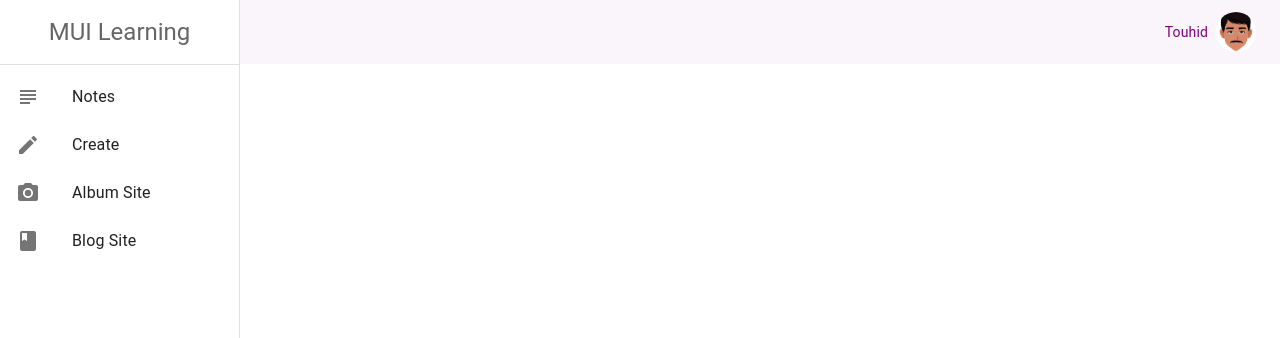
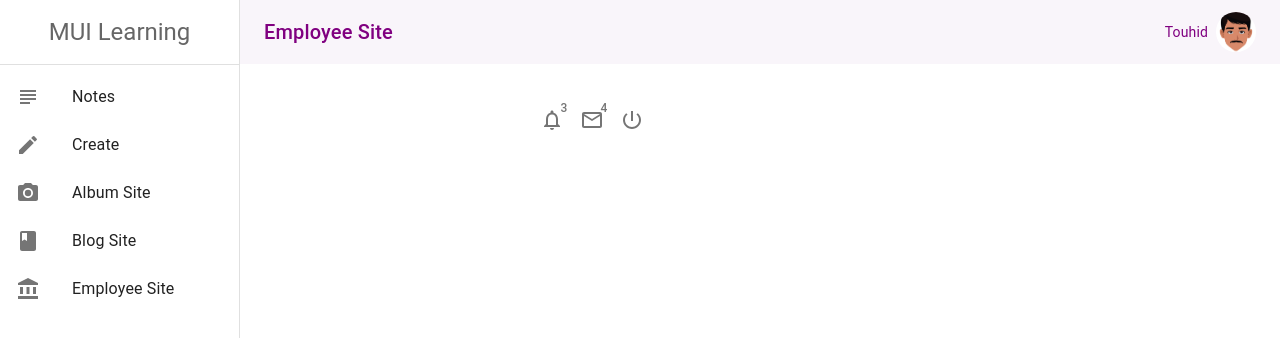
Before and after one commit to touhidalam09/learningMaterial-UI, a React (Create React App) app: page /employee in a window 1280 px wide. Shown: the top 338 px of the page. Built offline with nearby package versions, Linux system fonts and the light colour scheme.

Commit message:
emp site branch

```diff
--- a/src/App.js
+++ b/src/App.js
@@ -6,6 +6,7 @@ import Layouts from './components/Layouts';
 import Album from './album/Album';
 import { CssBaseline } from '@mui/material';
 import Blog from './Blog/Blog';
+import IndexEmployee from './employee';
 
 function App() {
   return (
@@ -27,6 +28,9 @@ function App() {
             <Route path="/blog">
               <Blog />
             </Route>
+            <Route path="/employee">
+              <IndexEmployee />
+            </Route>
           </Switch>
         </Layouts>
       </Router>
--- a/src/Blog/Header.jsx
+++ b/src/Blog/Header.jsx
@@ -4,6 +4,7 @@ import MenuIcon from '@mui/icons-material/Menu';
 import NotificationsIcon from '@mui/icons-material/Notifications';
 import PeopleAltIcon from '@mui/icons-material/PeopleAlt';
 import useStyles from './blogStyle'
+const drawerWidth = "240px";
 
 const Header = () => {
 
@@ -49,6 +50,14 @@ const Header = () => {
                     <MenuIcon />
                 </IconButton>
                 <Drawer
+                sx={{
+                    width: drawerWidth,
+                    flexShrink: 0,
+                    '& .MuiDrawer-paper': {
+                        width: drawerWidth,
+                        boxSizing: 'border-box',
+                    },
+                }}
                     anchor="left"
                     open={state}
                     onClose={toggleDrawer(false)}
--- a/src/components/Layouts.jsx
+++ b/src/components/Layouts.jsx
@@ -18,6 +18,7 @@ import { useHistory, useLocation } from 'react-router';
 import { Box } from '@mui/system';
 import { PhotoCamera } from '@mui/icons-material';
 import BookIcon from '@mui/icons-material/Book';
+import AccountBalanceIcon from '@mui/icons-material/AccountBalance';
 
 const drawerWidth = "240px"
 
@@ -46,6 +47,11 @@ function Layouts({ children }) {
             text: "Blog Site",
             icon: <BookIcon />,
             path: "/blog"
+        },
+        {
+            text: "Employee Site",
+            icon: <AccountBalanceIcon />,
+            path: "/employee"
         }
     ]
     return (
--- /dev/null
+++ b/src/employee/Header.jsx
@@ -0,0 +1,38 @@
+import { AppBar, Badge, FormControl, Grid, IconButton, InputBase, TextField, Toolbar } from '@mui/material';
+import { Box } from '@mui/system';
+import React from 'react';
+import SearchIcon from '@mui/icons-material/Search';
+import NotificationsNoneIcon from '@mui/icons-material/NotificationsNone';
+import MailOutlineIcon from '@mui/icons-material/MailOutline';
+import PowerSettingsNewIcon from '@mui/icons-material/PowerSettingsNew';
+
+const Header = () => {
+    return (
+        <>
+            <Toolbar>
+                <Grid container>
+                    <Grid item >
+                        <InputBase />
+                    </Grid>
+                    <Grid item>
+                        <IconButton>
+                            <Badge badgeContent={3}>
+                                <NotificationsNoneIcon />
+                            </Badge>
+                        </IconButton>
+                        <IconButton>
+                            <Badge badgeContent={4} >
+                                <MailOutlineIcon />
+                            </Badge>
+                        </IconButton>
+                        <IconButton>
+                            <PowerSettingsNewIcon />
+                        </IconButton>
+                    </Grid>
+                </Grid>
+            </Toolbar>
+        </>
+    );
+};
+
+export default Header;
--- /dev/null
+++ b/src/employee/index.jsx
@@ -0,0 +1,13 @@
+import { Container } from '@mui/material';
+import React from 'react';
+import Header from './Header';
+
+const IndexEmployee = () => {
+    return (
+        <Container>
+            <Header />
+        </Container>
+    );
+};
+
+export default IndexEmployee;
```
